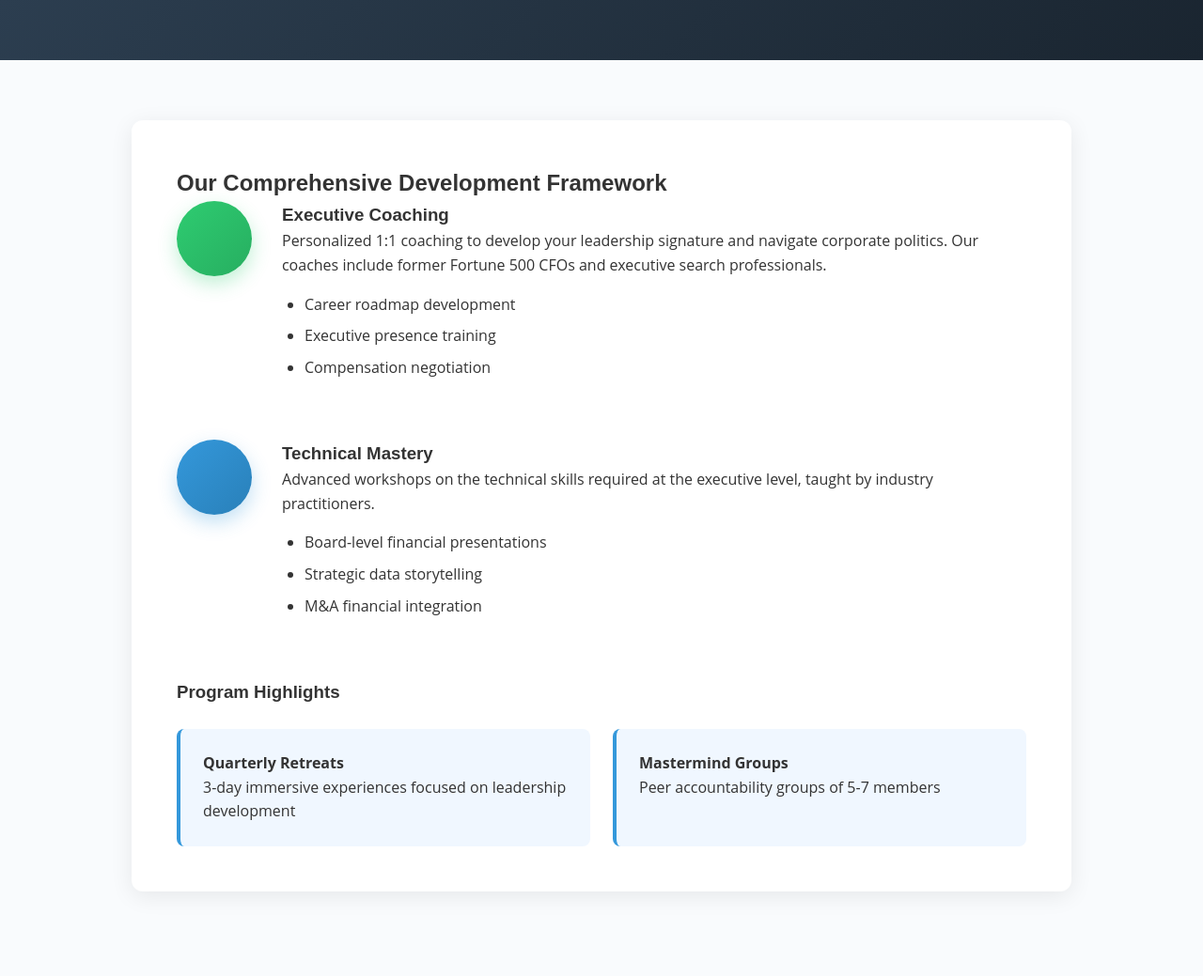
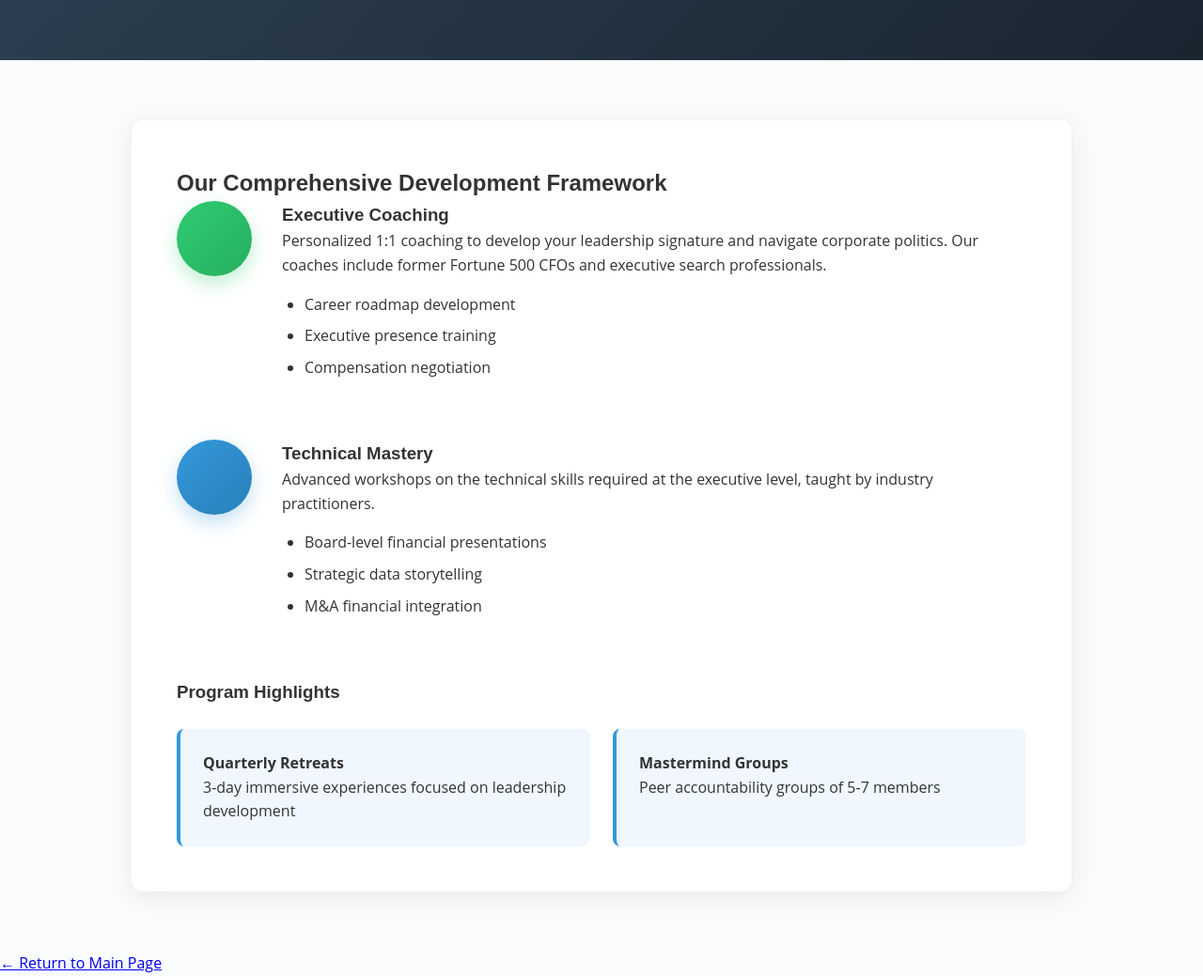
Before and after one commit to vibecoder2028/vortexai, a plain HTML site: page services.html in a window 1280 px wide. Shown: the whole page at 94% size. Before the commit the page ends 1013 px from the top, so only its background shows below. Drawn offline with Linux system fonts and the light colour scheme.

Commit message:
Update services.html

```diff
--- a/services.html
+++ b/services.html
@@ -62,6 +62,10 @@
         </div>
     </section>
 
+    <div class="return-button">
+  <a href="index.html">← Return to Main Page</a>
+</div>
+
     <!-- Footer -->
 </body>
 </html>
```
